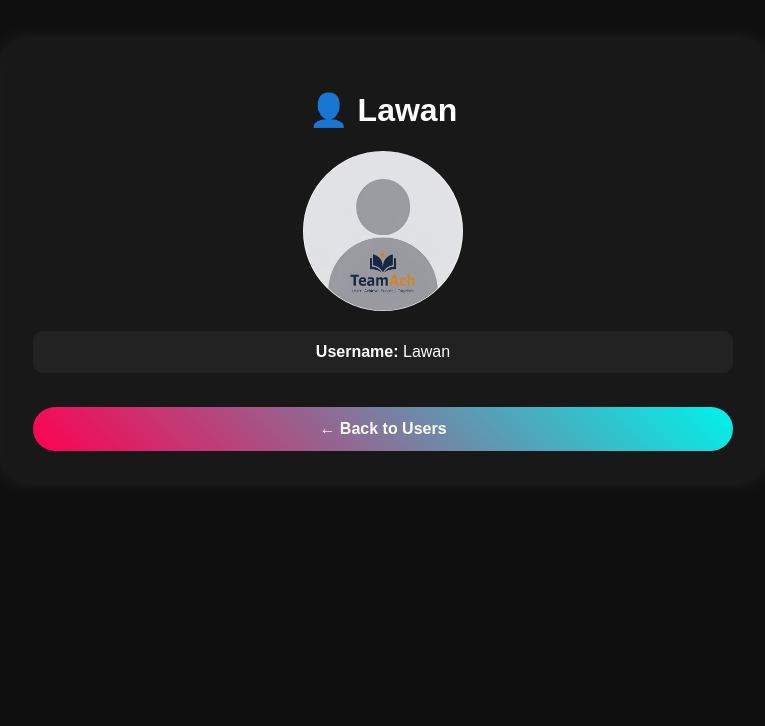
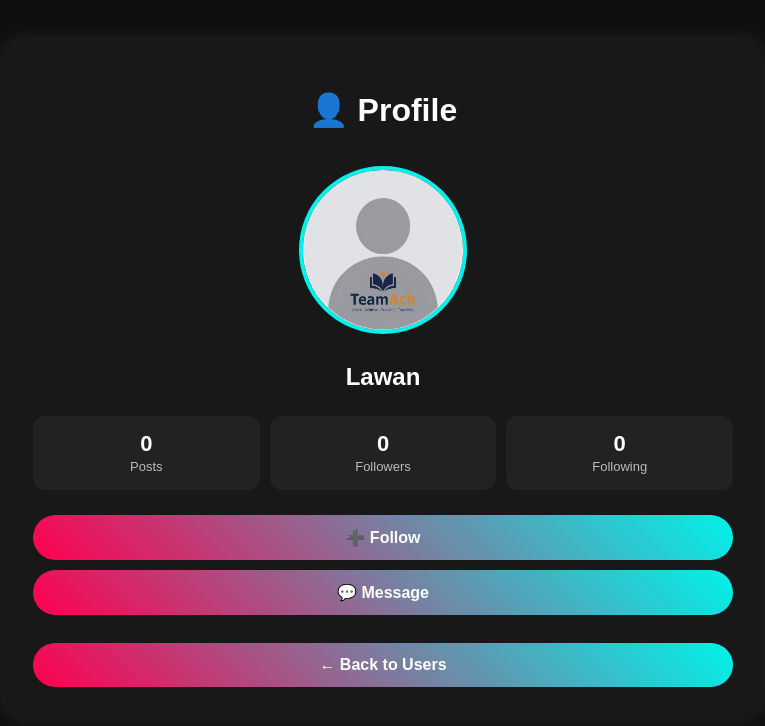
Before and after one commit to namalamai/flask-practice, a Flask app: page /user/1 in a window 1280 px wide. Shown: the top 726 px of the page, without its empty margins (257-1022 px from the left). Run offline with Flask 3, Linux system fonts and the light colour scheme; data comes from the database, SQL or seed files in the repository; data that the repository does not hold is empty.

Commit message:
Improve public profile features

```diff
--- a/app.py
+++ b/app.py
@@ -269,7 +269,35 @@ def profile():
 @app.route("/user/<int:user_id>")
 def public_profile(user_id):
     user = User.query.get_or_404(user_id)
-    return render_template("public_profile.html", user=user)
+
+    followers_count = Follow.query.filter_by(
+        following_id=user.id
+    ).count()
+
+    following_count = Follow.query.filter_by(
+        follower_id=user.id
+    ).count()
+
+    posts_count = Post.query.filter_by(
+        user_id=user.id
+    ).count()
+
+    is_following = False
+
+    if "user_id" in session:
+        is_following = Follow.query.filter_by(
+            follower_id=session["user_id"],
+            following_id=user.id
+        ).first() is not None
+
+    return render_template(
+        "public_profile.html",
+        user=user,
+        followers_count=followers_count,
+        following_count=following_count,
+        posts_count=posts_count,
+        is_following=is_following
+    )
 
 @app.route("/posts", methods=["GET", "POST"])
 def posts():
--- a/templates/public_profile.html
+++ b/templates/public_profile.html
@@ -3,25 +3,122 @@
 <head>
     <meta charset="UTF-8">
     <meta name="viewport" content="width=device-width, initial-scale=1.0">
+
     <title>{{ user.username }} - Profile</title>
-    <link rel="stylesheet" href="{{ url_for('static', filename='style.css') }}">
+
+    <link rel="stylesheet"
+          href="{{ url_for('static', filename='style.css') }}">
+
+    <style>
+        .public-profile {
+            text-align: center;
+        }
+
+        .public-picture {
+            width: 160px;
+            height: 160px;
+            object-fit: cover;
+            border-radius: 50%;
+            border: 4px solid #00f2ea;
+            margin: 15px auto;
+        }
+
+        .public-username {
+            font-size: 24px;
+            font-weight: bold;
+            margin: 10px 0 25px;
+        }
+
+        .profile-stats {
+            display: flex;
+            justify-content: space-around;
+            gap: 10px;
+            margin: 25px 0;
+        }
+
+        .stat {
+            background: #222;
+            padding: 15px 10px;
+            border-radius: 12px;
+            flex: 1;
+        }
+
+        .stat-number {
+            display: block;
+            font-size: 22px;
+            font-weight: bold;
+        }
+
+        .stat-label {
+            font-size: 13px;
+            color: #bbb;
+        }
+
+        .profile-actions a,
+        .profile-actions form {
+            display: block;
+            margin: 10px 0;
+        }
+    </style>
 </head>
 
 <body>
 
-<div class="container" style="text-align:center;">
+<div class="container public-profile">
 
-    <h1>👤 {{ user.username }}</h1>
+    <h1>👤 Profile</h1>
 
     <img
+        class="public-picture"
         src="{{ url_for('static', filename='uploads/' + user.profile_picture) }}"
         alt="{{ user.username }} profile picture"
-        width="160"
-        height="160"
-        style="border-radius:50%; object-fit:cover;"
     >
 
-    <p><strong>Username:</strong> {{ user.username }}</p>
+    <div class="public-username">
+        {{ user.username }}
+    </div>
+
+    <div class="profile-stats">
+
+        <div class="stat">
+            <span class="stat-number">{{ posts_count }}</span>
+            <span class="stat-label">Posts</span>
+        </div>
+
+        <div class="stat">
+            <span class="stat-number">{{ followers_count }}</span>
+            <span class="stat-label">Followers</span>
+        </div>
+
+        <div class="stat">
+            <span class="stat-number">{{ following_count }}</span>
+            <span class="stat-label">Following</span>
+        </div>
+
+    </div>
+
+    {% if session.get("user_id") != user.id %}
+
+        <div class="profile-actions">
+
+            <form method="POST"
+                  action="{{ url_for('follow', user_id=user.id) }}">
+
+                {% if is_following %}
+                    <button type="submit">✓ Unfollow</button>
+                {% else %}
+                    <button type="submit">➕ Follow</button>
+                {% endif %}
+
+            </form>
+
+            <a href="{{ url_for('private_messages', user_id=user.id) }}">
+                <button type="button">💬 Message</button>
+            </a>
+
+        </div>
+
+    {% endif %}
 
     <br>
 
```
